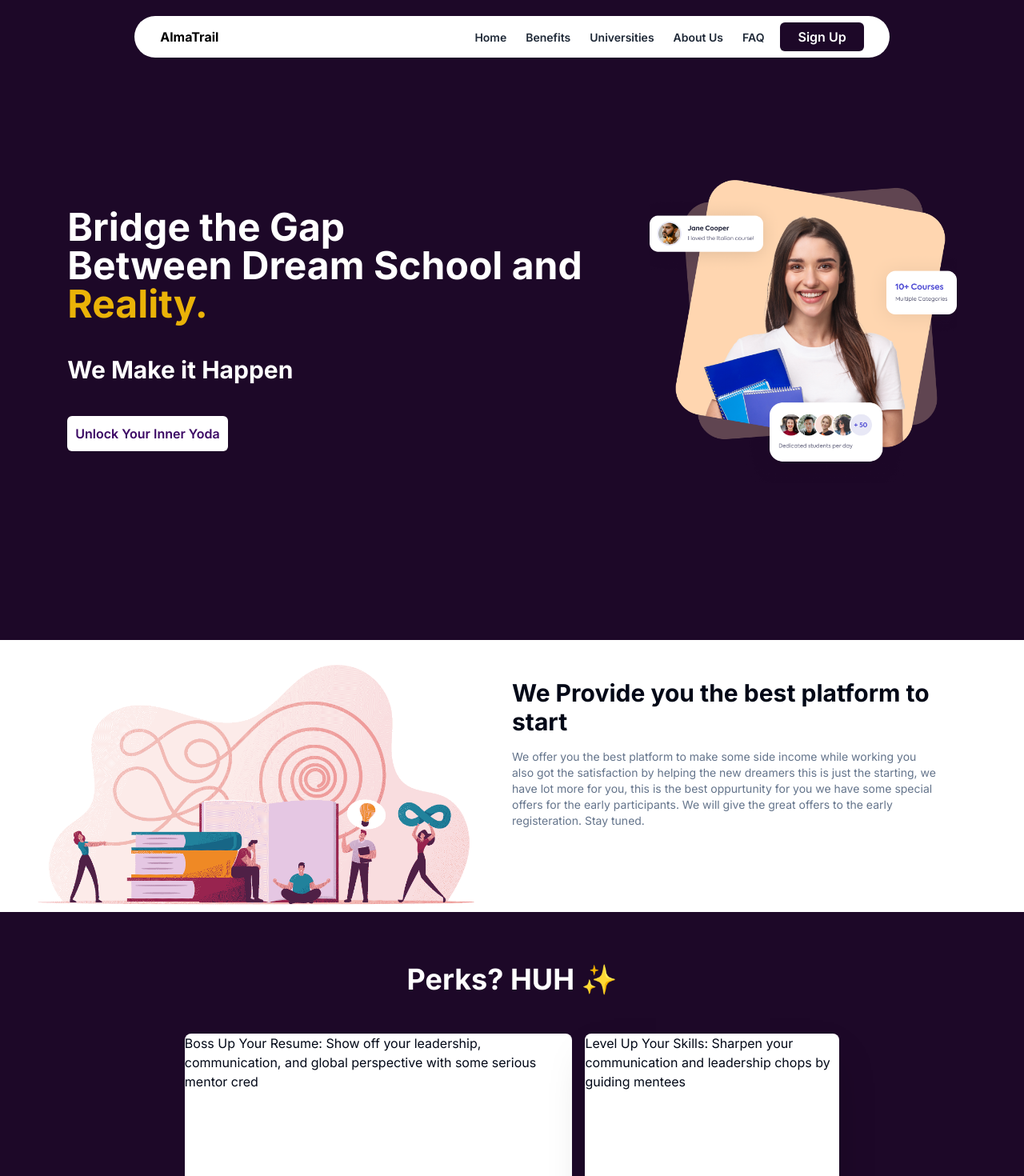
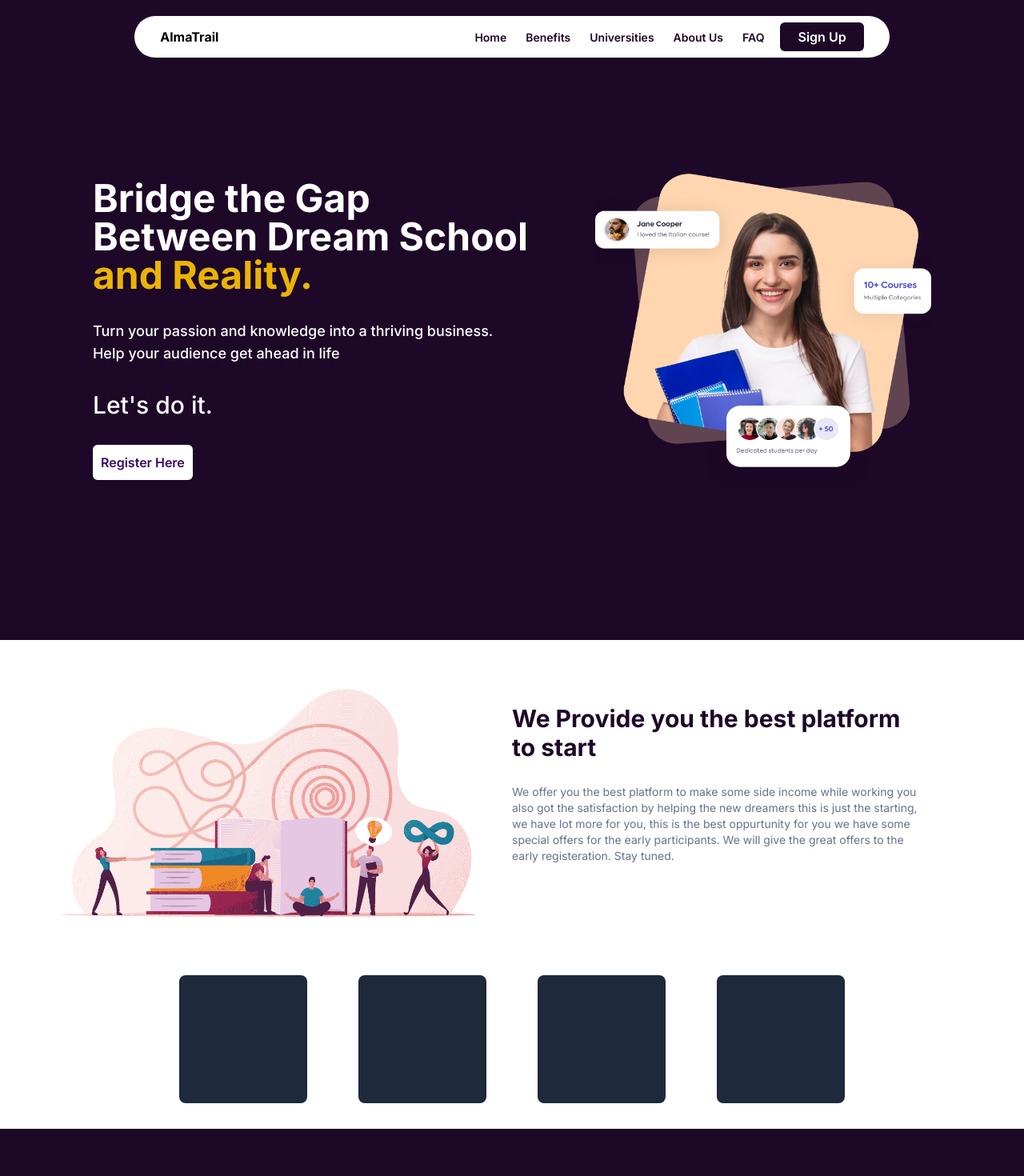
Before and after one commit to AlmaTrail/AlmaTrail-Frontend, a Next.js app: page / in a window 1280 px wide. Shown: the top 1470 px of the page at 80% size. Built offline with nearby package versions, Linux system fonts and the light colour scheme.

Commit message:
minor changes

```diff
--- a/src/app/page.tsx
+++ b/src/app/page.tsx
@@ -16,7 +16,7 @@ export default function Home() {
       </div>
       <IntroSection />
       <FeatureSection />
-      <UniversitiesSection />
+      {/* <UniversitiesSection /> */}
       <FaqSection />
       <UpcomingSection />
       <FooterSection />
--- a/src/components/heroSection.tsx
+++ b/src/components/heroSection.tsx
@@ -1,5 +1,4 @@
 "use client";
-
 import React from "react";
 import Hero from "../../public/images/hero_1.png";
 import Image from "next/image";
@@ -8,25 +7,26 @@ import Link from "next/link";
 const HeroSection = () => {
   return (
     <div className="flex flex-col lg:flex-row justify-center lg:justify-between items-center gap-5 mt-8">
-      <div className="flex flex-col gap-4 sm:justify-center sm:items-center md:justify-center md:items-center lg:gap-10">
+      <div className="flex flex-col gap-4 sm:justify-center sm:items-center md:justify-center md:items-center lg:gap-8">
         <p className="text-2xl text-white font-bold sm:text-4xl sm:text-center md:text-center md:text-5xl lg:text-5xl">
-          Bridge the Gap <br className="lg:flex hidden" /> Between Dream School and{" "}
+          Bridge the Gap <br className="lg:flex hidden" /> Between Dream School{" "}
           <br className="lg:flex hidden text-blue-500" />{" "}
-          <span className="text-yellow-500">Reality.</span>
+          <span className="text-yellow-500">and Reality.<br /></span>
         </p>
-        <p className="text-3xl sm:text-base sm:text-center md:text-center text-white font-bold">
-          We Make it Happen <br className="lg:flex hidden" />{" "}
+        <p className="text-lg sm:text-base sm:text-center md:text-center text-white font-medium mb-0">
+          Turn your passion and knowledge into a thriving business.<br />Help your audience get ahead in life<br />
         </p>
+        <p className="text-3xl text-white font-medium">{`Let's do it.`}</p>
         <div className="flex">
           <button className="py-2 px-2 bg-white rounded-md text-[#3b0764] font-semibold shadow-sm transition duration-200 hover:bg-[#3b0764] hover:text-white border-2 border-transparent hover:border-white">
             <div>
-              <Link href={'/user_signup'}>Unlock Your Inner Yoda </Link>
+              <Link href={'/user_signup'}>Register Here</Link>
             </div>
           </button>
         </div>
       </div>
       <Image
-        className="hidden md:hidden lg:block lg:ml-16 w-96 h-96"
+        className="hidden md:hidden lg:block lg:ml-16 w-[420px] h-[400px]"
         src={Hero}
         alt=""
       />
--- a/src/components/introSection.tsx
+++ b/src/components/introSection.tsx
@@ -4,13 +4,25 @@ import IntroImage from "../../public/images/introImage.jpg"
 
 const IntroSection = () => {
     return (
-        <div className='flex flex-row'>
-            <Image src={IntroImage} className="w-1/2 h-1/2" alt="intro_image" />
-            <div className='flex flex-col mt-12 w-5/12'>
-                <p className='text-3xl font-bold'>We Provide you the best platform to start</p>
-                <p className='mt-4 text-slate-500 text-sm'>We offer you the best platform to make some side income while working you also got the satisfaction by helping the new dreamers
-                    this is just the starting, we have lot more for you, this is the best oppurtunity for you we have some special offers for the
-                    early participants. We will give the great offers to the early registeration. Stay tuned.</p>
+        <div>
+            <div className='flex flex-row p-8'>
+                <Image src={IntroImage} className="w-1/2 h-2/3" alt="intro_image" />
+                <div className='flex flex-col mt-12 w-5/12'>
+                    <p className='text-3xl font-bold text-[#1d0828]'>We Provide you the best platform to start</p>
+                    <p className='mt-7 text-slate-500 text-sm'>We offer you the best platform to make some side income while working you also got the satisfaction by helping the new dreamers
+                        this is just the starting, we have lot more for you, this is the best oppurtunity for you we have some special offers for the
+                        early participants. We will give the great offers to the early registeration. Stay tuned.</p>
+                </div>
+            </div>
+            <div className='flex flex-row py-8 px-10 justify-center gap-16'>
+                <div className='rounded-lg h-40 w-40 bg-slate-800'>
+                </div>
+                <div className='rounded-lg h-40 w-40 bg-slate-800'>
+                </div>
+                <div className='rounded-lg h-40 w-40 bg-slate-800'>
+                </div>
+                <div className='rounded-lg h-40 w-40 bg-slate-800'>
+                </div>
             </div>
         </div>
     )
--- a/src/components/navbar.tsx
+++ b/src/components/navbar.tsx
@@ -54,7 +54,7 @@ const Navbar = () => {
               <li key={item.name}>
                 <a
                   href={item.href}
-                  className="text-sm font-semibold text-gray-800 hover:text-gray-900"
+                  className="text-sm font-semibold text-[#1d0828]"
                 >
                   {item.name}
                 </a>
@@ -83,14 +83,14 @@ const Navbar = () => {
                 <li key={item.name}>
                   <a
                     href={item.href}
-                    className="block py-2 px-4 text-sm font-semibold text-gray-800 hover:text-gray-900"
+                    className="block py-2 px-4 text-sm font-semibold text-[#1d0828]"
                   >
                     {item.name}
                   </a>
                 </li>
               ))}
             </ul>
-            <button className="w-full bg-[#1d0828] rounded-md py-2 text-white font-semibold shadow-sm transition duration-200 hover:bg-white hover:text-[#3b0764] border-2 border-transparent hover:border-[#3b0764]">
+            <button className="w-full bg-[#1d0828] rounded-md py-2 text-white font-semibold shadow-sm transition duration-200 hover:bg-white hover:text-[#1d0828] border-2 border-transparent hover:border-[#1d0828]">
               <Link href={'/user_signup'}>Sign up</Link>
             </button>
           </div>
```
